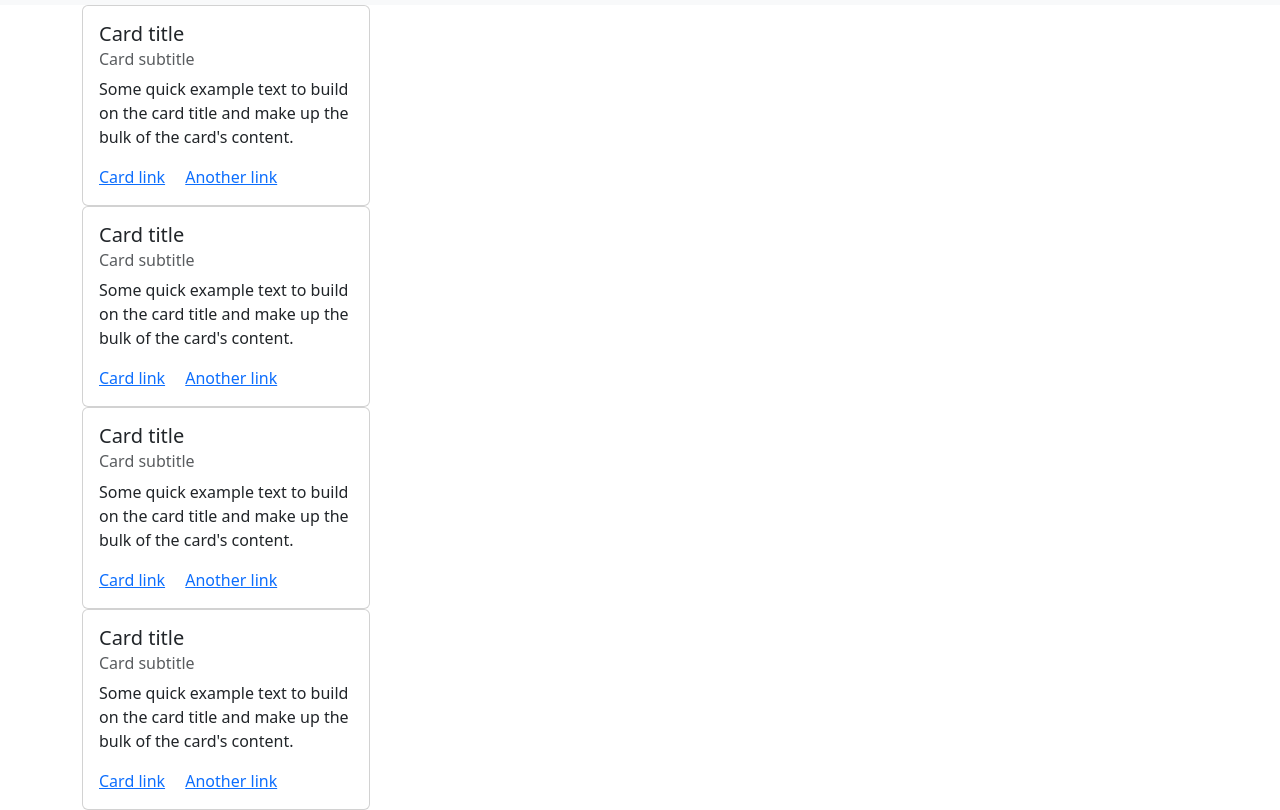
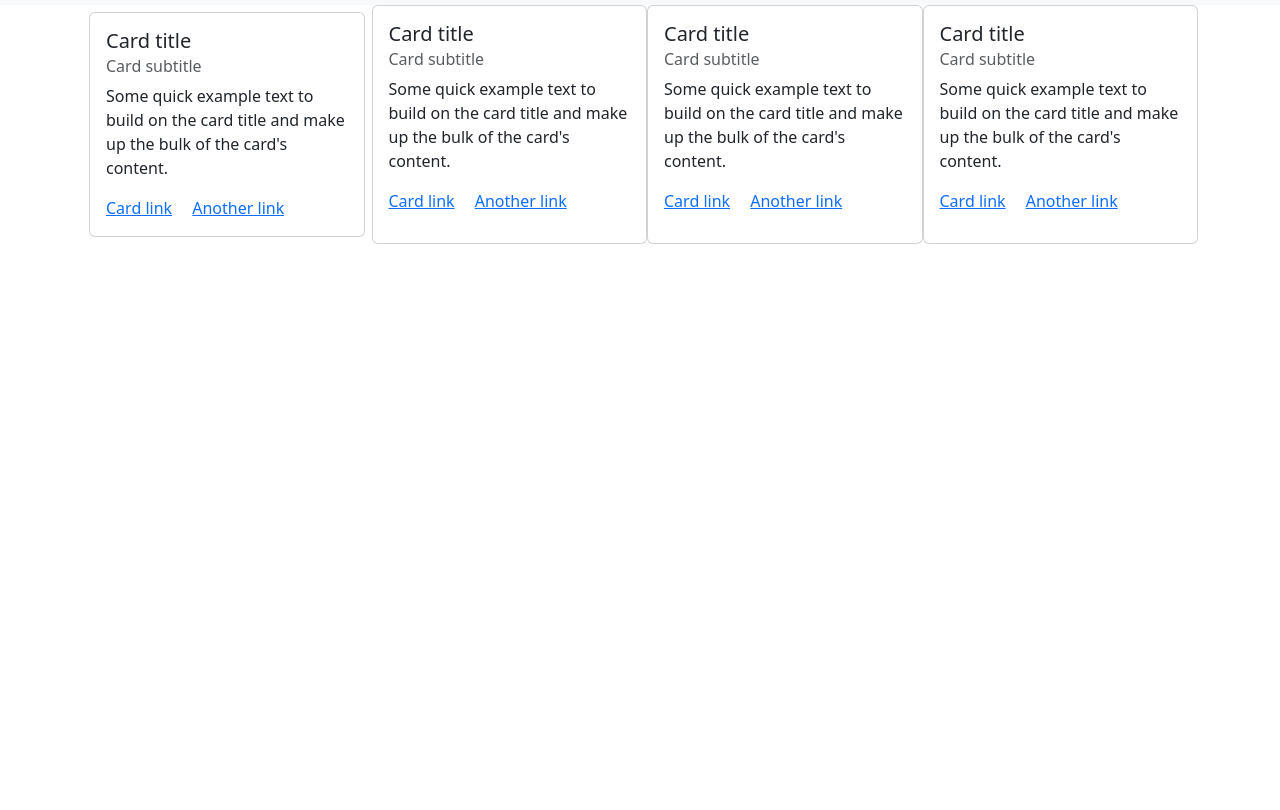
Before and after one commit to lovekesh-18/gh-pages, a plain HTML site: page index.html in a window 1280 px wide. Shown: the part 51-861 px from the top of the page. After the commit the page ends 800 px from the top, so only its background shows below. Drawn offline with nearby package versions, Linux system fonts and the light colour scheme.

Commit message:
update index.html

```diff
--- a/index.html
+++ b/index.html
@@ -44,8 +44,8 @@
         </div>
       </nav>
 
-      <div class="container">
-        <div class="card" style="width: 18rem;">
+      <div class="container d-flex">
+        <div class="card" style="width: 18rem; margin:7px;">
             <div class="card-body">
               <h5 class="card-title">Card title</h5>
               <h6 class="card-subtitle mb-2 text-body-secondary">Card subtitle</h6>
```
